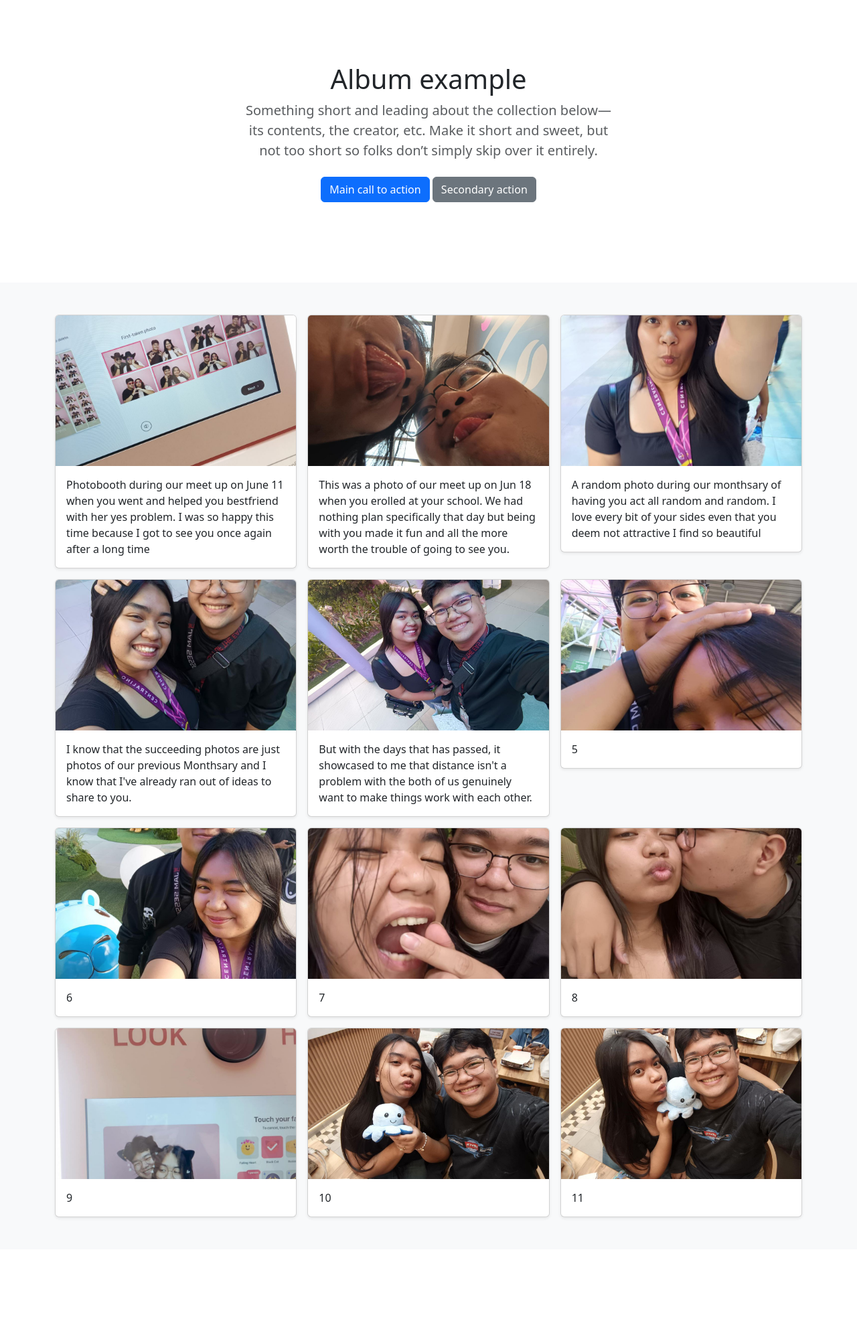
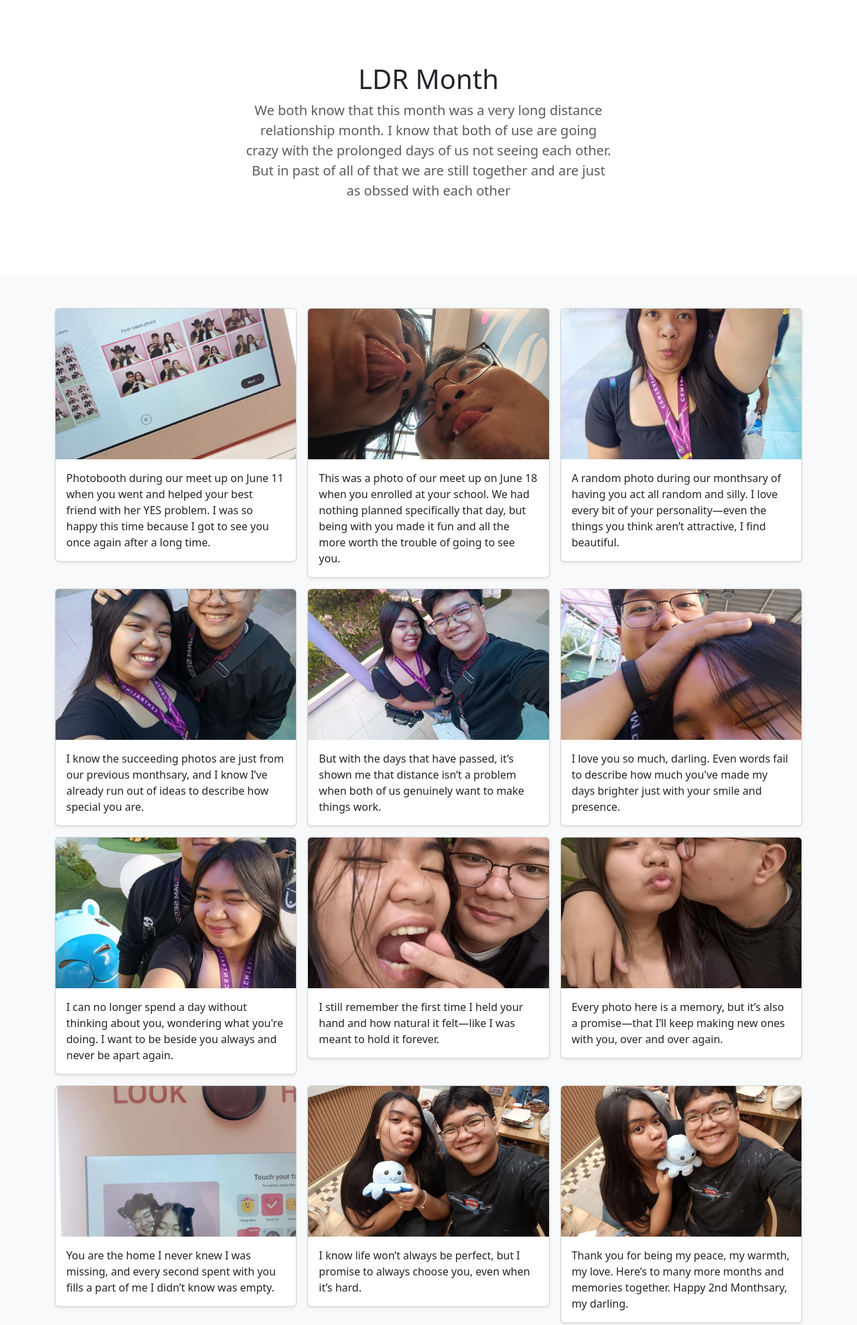
Before and after one commit to Dan-Cosci/Marnie, a plain HTML site: page main.html in a window 1280 px wide. Shown: the part 2093-4072 px from the top of the page at 67% size. Before the commit the page ends 3959 px from the top, so only its background shows below. Drawn offline with nearby package versions, Linux system fonts and the light colour scheme.

Commit message:
final checks

```diff
--- a/main.html
+++ b/main.html
@@ -63,15 +63,15 @@
           <div class="carousel-item">
             <img src="assets\images\6260134328679908162.jpg" class="d-block w-100" alt="...">
             <div class="carousel-caption d-none d-md-block">
-              <h5>Second slide label</h5>
-              <p>Some representative placeholder content for the second slide.</p>
+              <h4>Was simple and random</h4>
+              <p>But it was ours so it was so special</p>
             </div>
           </div>
           <div class="carousel-item">
             <img src="assets\images\6260134328679908167.jpg" class="d-block w-100" alt="...">
             <div class="carousel-caption d-none d-md-block">
-              <h5>Third slide label</h5>
-              <p>Some representative placeholder content for the third slide.</p>
+              <h4>Paris baguette</h4>
+              <p>Let's eat here again when we have time and the money</p>
             </div>
           </div>
         </div>
@@ -90,14 +90,11 @@
     <section class="py-5 text-center container">
       <div class="row py-lg-5">
         <div class="col-lg-6 col-md-8 mx-auto">
-          <h1 class="fw-light">Album example</h1>
+          <h1 class="fw-light">LDR Month</h1>
           <p class="lead text-body-secondary">
-            Something short and leading about the collection below—its contents, the creator, etc.
-            Make it short and sweet, but not too short so folks don’t simply skip over it entirely.
-          </p>
-          <p>
-            <a href="#" class="btn btn-primary my-2">Main call to action</a>
-            <a href="#" class="btn btn-secondary my-2">Secondary action</a>
+            We both know that this month was a very long distance relationship month.
+            I know that both of use are going crazy with the prolonged days of us not seeing each other.
+            But in past of all of that we are still together and are just as obssed with each other
           </p>
         </div>
       </div>
--- a/static/script.js
+++ b/static/script.js
@@ -13,19 +13,20 @@ const observer = new IntersectionObserver((entries) => {
 document.addEventListener('DOMContentLoaded', () => {
 
   const descriptions = [
-    "Photobooth during our meet up on June 11 when you went and helped you bestfriend with her yes problem. I was so happy this time because I got to see you once again after a long time",
-    "This was a photo of our meet up on Jun 18 when you erolled at your school. We had nothing plan specifically that day but being with you made it fun and all the more worth the trouble of going to see you.",
-    "A random photo during our monthsary of having you act all random and random. I love every bit of your sides even that you deem not attractive I find so beautiful",
-    "I know that the succeeding photos are just photos of our previous Monthsary and I know that I've already ran out of ideas to share to you.",
-    "But with the days that has passed, it showcased to me that distance isn't a problem with the both of us genuinely want to make things work with each other.",
-    "5",
-    "6",
-    "7",
-    "8",
-    "9",
-    "10",
-    "11"
+    "Photobooth during our meet up on June 11 when you went and helped your best friend with her YES problem. I was so happy this time because I got to see you once again after a long time.",
+    "This was a photo of our meet up on June 18 when you enrolled at your school. We had nothing planned specifically that day, but being with you made it fun and all the more worth the trouble of going to see you.",
+    "A random photo during our monthsary of having you act all random and silly. I love every bit of your personality—even the things you think aren’t attractive, I find beautiful.",
+    "I know the succeeding photos are just from our previous monthsary, and I know I’ve already run out of ideas to describe how special you are.",
+    "But with the days that have passed, it’s shown me that distance isn’t a problem when both of us genuinely want to make things work.",
+    "I love you so much, darling. Even words fail to describe how much you've made my days brighter just with your smile and presence.",
+    "I can no longer spend a day without thinking about you, wondering what you're doing. I want to be beside you always and never be apart again.",
+    "I still remember the first time I held your hand and how natural it felt—like I was meant to hold it forever.",
+    "Every photo here is a memory, but it’s also a promise—that I’ll keep making new ones with you, over and over again.",
+    "You are the home I never knew I was missing, and every second spent with you fills a part of me I didn’t know was empty.",
+    "I know life won’t always be perfect, but I promise to always choose you, even when it’s hard.",
+    "Thank you for being my peace, my warmth, my love. Here’s to many more months and memories together. Happy 2nd Monthsary, my darling."
   ];
+
 
   const imageFolder = 'assets/gallery'; // Make sure path is correct
   const cardRow = document.querySelector('.row-cols-md-3');
```
